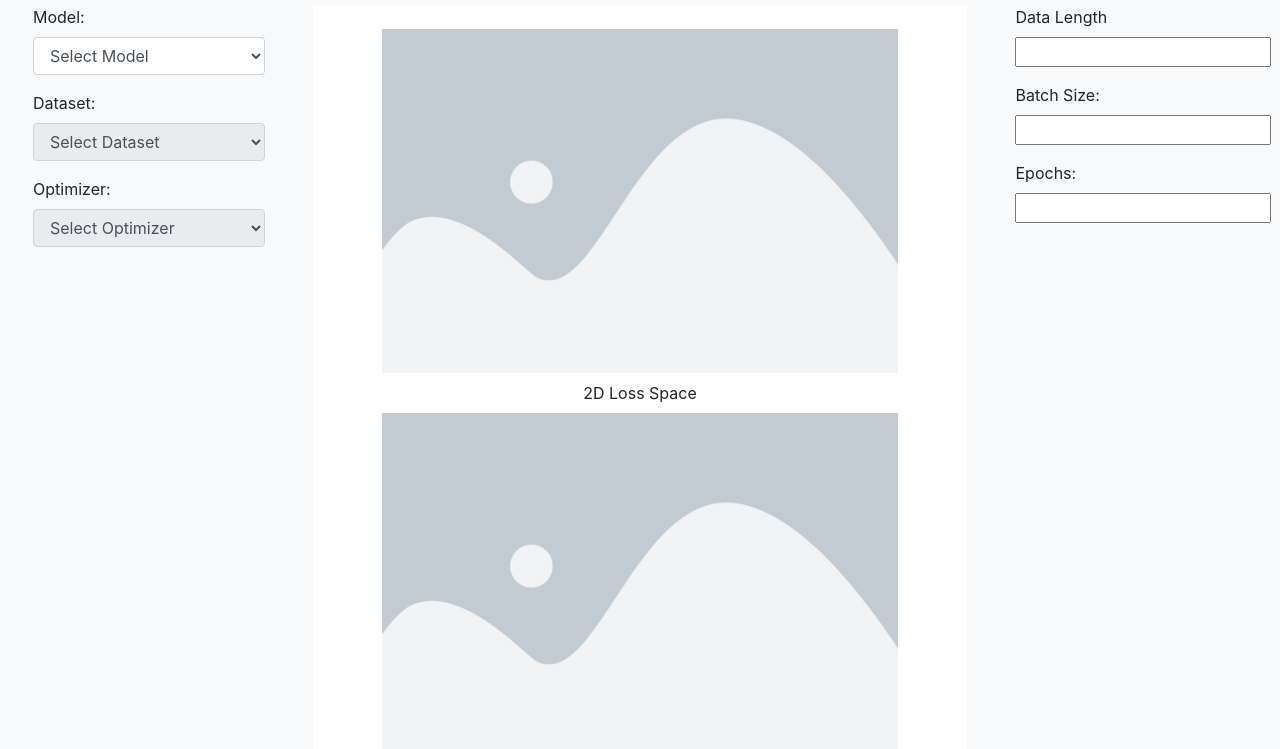
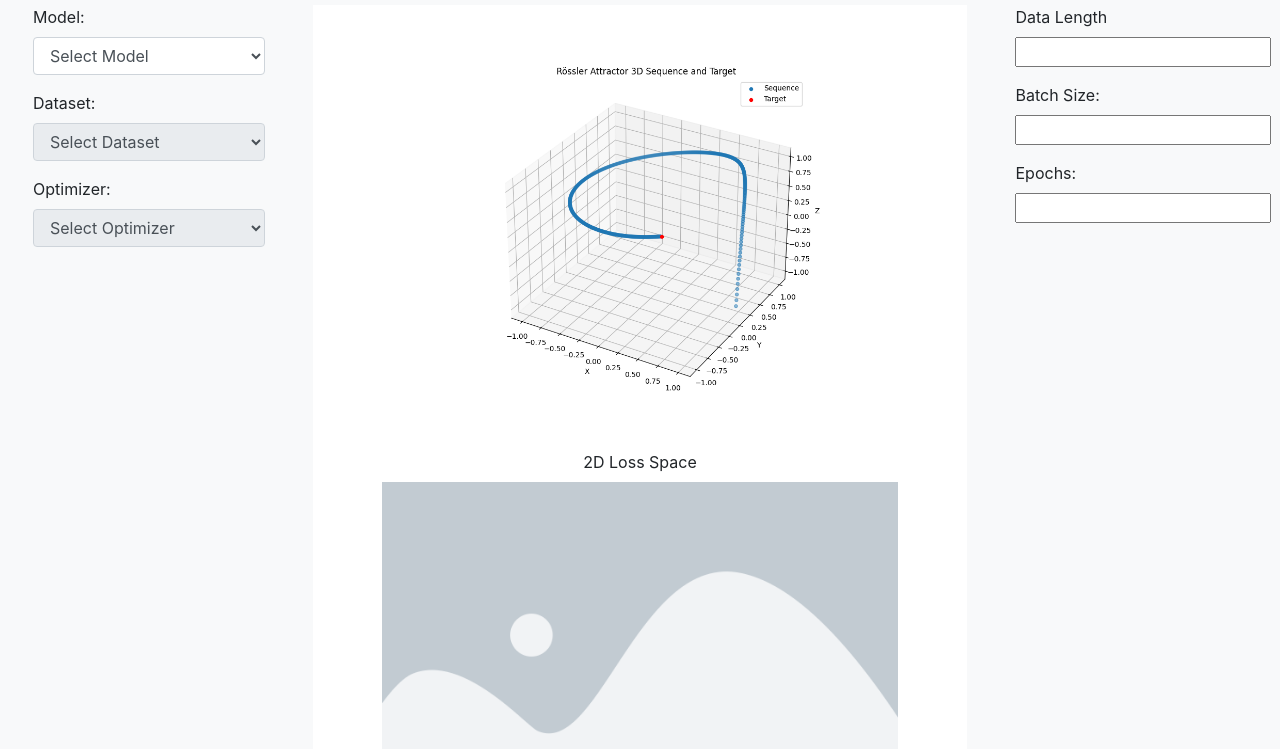
Before and after one commit to borneelphukan/VisioBoard, a plain HTML site: page templates/index.html in a window 1280 px wide. Shown: the part 51-800 px from the top of the page. Drawn offline with nearby package versions, Linux system fonts and the light colour scheme.

Commit message:
work begins again

```diff
--- a/templates/index.html
+++ b/templates/index.html
@@ -66,12 +66,11 @@
 
         <!-- Center Column -->
         <div class="col-md-5 py-4">
-                    <img src="../static/images/placeholder.webp" alt="Image 1" class="img-fluid" height="500" width="750">
+                    <img src="../static/images/dataset.png" alt="Image 1" class="img-fluid" height="300" width="550">
                     <figcaption class="text-center p-2">2D Loss Space</figcaption>
 
-                    <img src="../static/images/placeholder.webp" alt="Image 2" class="img-fluid" height="500" width="750">
+                    <img src="../static/images/placeholder.webp" alt="Image 2" class="img-fluid" height="300" width="550">
                     <figcaption class="text-center p-2">3D Loss Space</figcaption>
-
 
                 <div class="col-md-6">
             <form action="/train" method="post">
```
